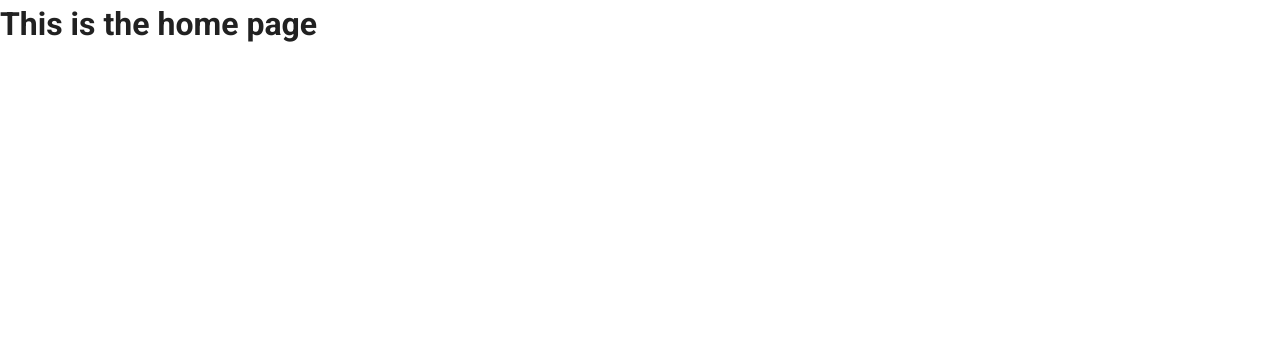
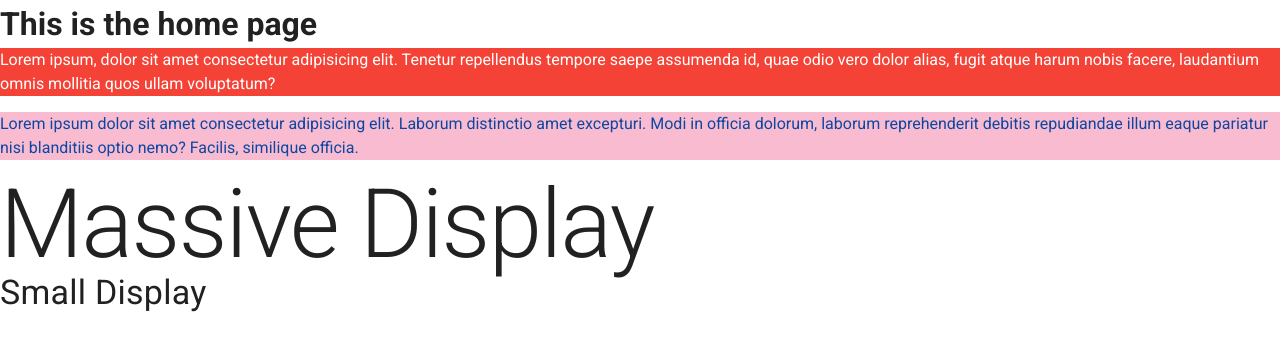
Before and after one commit to Nishant-Pall/Vuetify-todo, a Vue app: page / in a window 1280 px wide. Shown: the top 350 px of the page. Built offline with nearby package versions, Linux system fonts and the light colour scheme.

Commit message:
Style font size and colors

```diff
--- a/src/views/HomeView.vue
+++ b/src/views/HomeView.vue
@@ -1,13 +1,23 @@
 <template>
 	<div class="home">
 		<h1>This is the home page</h1>
+		<p class="red white--text">
+			Lorem ipsum, dolor sit amet consectetur adipisicing elit. Tenetur
+			repellendus tempore saepe assumenda id, quae odio vero dolor alias,
+			fugit atque harum nobis facere, laudantium omnis mollitia quos ullam
+			voluptatum?
+		</p>
+		<p class="pink lighten-4 blue--text text--darken-4">
+			Lorem ipsum dolor sit amet consectetur adipisicing elit. Laborum
+			distinctio amet excepturi. Modi in officia dolorum, laborum
+			reprehenderit debitis repudiandae illum eaque pariatur nisi
+			blanditiis optio nemo? Facilis, similique officia.
+		</p>
+		<h1 class="display-4">Massive Display</h1>
+		<h4 class="display-1">Small Display</h4>
 	</div>
 </template>
 
 <script>
-export default {
-	name: "Home",
-
-	components: {},
-};
+export default {};
 </script>
```
